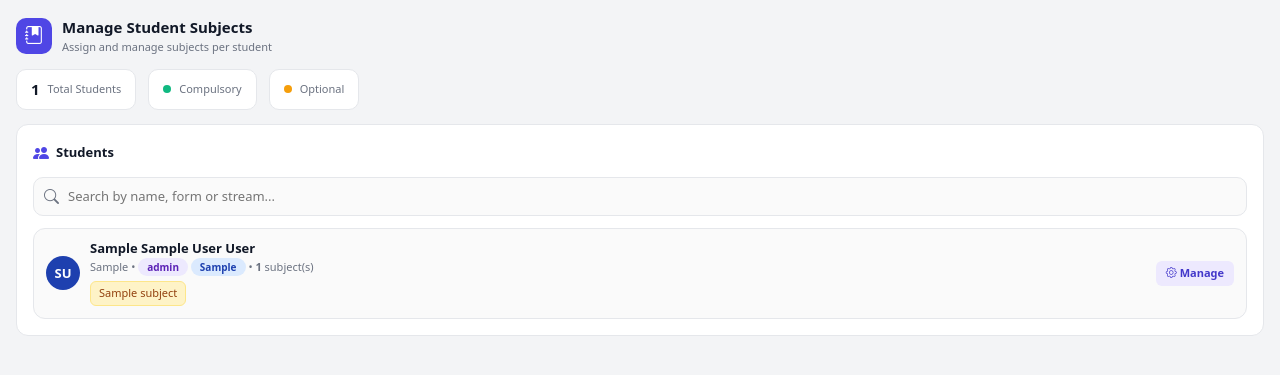
After one commit to kizenga11/kitukutu, a PHP site: page /admin/manage_student_subjects.php in a window 1280 px wide. The commit adds this page. Shown: the top 375 px of the page. Run offline with PHP 8.4, Linux system fonts and the light colour scheme; the visitor is signed in with stand-in values (Sample User, id 1); tables that the repository leaves empty or names only in its code hold one stand-in row (values such as "Sample post").

Commit message:
feat: add subject add/remove for students with compulsory protection

```diff
--- a/admin/dashboard.php
+++ b/admin/dashboard.php
@@ -78,6 +78,7 @@ $recent_announcements = mysqli_query($conn, "SELECT title, content, type, create
                 <li><a href="manage_staff.php" target="mainFrame"><i class="bi bi-person-badge-fill"></i> Manage Staff</a></li>
                 <li><a href="add_teacher.php" target="mainFrame"><i class="bi bi-person-badge"></i> Add Teacher</a></li>
                 <li><a href="add_student.php" target="mainFrame"><i class="bi bi-people"></i> Students</a></li>
+                <li><a href="manage_student_subjects.php" target="mainFrame"><i class="bi bi-journal-bookmark-fill"></i> Student Subjects</a></li>
                 <li><a href="admissions.php" target="mainFrame"><i class="bi bi-journal-check"></i> Admissions</a></li>
             </ul>
         </li>
--- /dev/null
+++ b/admin/manage_student_subjects.php
@@ -0,0 +1,489 @@
+<?php
+session_start();
+include "../includes/config.php";
+
+if (!isset($_SESSION['admin_id'])) {
+    header("Location: ../login.php");
+    exit();
+}
+
+$admin_id = $_SESSION['admin_id'];
+$check = mysqli_query($conn, "SELECT role FROM admins WHERE id='$admin_id'");
+$data = mysqli_fetch_assoc($check);
+if (($data['role'] ?? '') != 'admin') {
+    session_destroy();
+    header("Location: ../login.php");
+    exit();
+}
+
+/* ── Handle add/update subjects (optional only) ── */
+if (isset($_POST['save_subjects'])) {
+    $sid = intval($_POST['student_id']);
+    // Get student stream
+    $stu = mysqli_fetch_assoc(mysqli_query($conn, "SELECT stream FROM students WHERE id='$sid'"));
+    $stream = $stu ? mysqli_real_escape_string($conn, $stu['stream']) : 'General';
+
+    // Force-compulsory: always keep all compulsory subjects for this stream
+    $comp = mysqli_query($conn, "SELECT id FROM subjects WHERE LOWER(stream)=LOWER('$stream') AND LOWER(category)='compulsory'");
+    $comp_ids = [0]; // 0 won't match any real subject_id
+    while ($c = mysqli_fetch_assoc($comp)) $comp_ids[] = intval($c['id']);
+
+    $new_ids = $_POST['subjects'] ?? [];
+    $new_ids = array_map('intval', $new_ids);
+    $new_ids = array_unique(array_merge($new_ids, $comp_ids));
+
+    // Get current subject IDs for this student
+    $cur = mysqli_query($conn, "SELECT subject_id FROM student_subjects WHERE student_id='$sid'");
+    $cur_ids = [0];
+    while ($r = mysqli_fetch_assoc($cur)) $cur_ids[] = intval($r['subject_id']);
+
+    // Remove optional subjects that were unchecked
+    $to_remove = array_diff($cur_ids, $new_ids);
+    foreach ($to_remove as $subj_id) {
+        if ($subj_id > 0) {
+            mysqli_query($conn, "DELETE FROM student_subjects WHERE student_id='$sid' AND subject_id='$subj_id'");
+        }
+    }
+
+    // Add optional subjects that were newly checked
+    $to_add = array_diff($new_ids, $cur_ids);
+    foreach ($to_add as $subj_id) {
+        if ($subj_id > 0) {
+            mysqli_query($conn, "INSERT IGNORE INTO student_subjects(student_id,subject_id) VALUES('$sid','$subj_id')");
+        }
+    }
+
+    $count_removed = max(0, count($to_remove) - 1); // -1 for the dummy 0
+    $count_added = max(0, count($to_add) - 1);
+    $msg = "Subjects updated.";
+    if ($count_added) $msg .= " $count_added added.";
+    if ($count_removed) $msg .= " $count_removed removed.";
+    $_SESSION['flash'] = ['type'=>'success','msg'=>$msg];
+    header("Location: manage_student_subjects.php"); exit();
+}
+
+/* ── Handle remove single subject via AJAX (optional only) ── */
+if (isset($_POST['remove_single_subject'])) {
+    header('Content-Type: application/json');
+    $sid = intval($_POST['student_id']);
+    $subj_id = intval($_POST['subject_id']);
+    // Check if subject is compulsory
+    $chk = mysqli_fetch_assoc(mysqli_query($conn, "SELECT category FROM subjects WHERE id='$subj_id'"));
+    if ($chk && strtolower($chk['category']) === 'compulsory') {
+        echo json_encode(['success' => false, 'error' => 'Compulsory subjects cannot be removed.']);
+        exit();
+    }
+    if ($sid && $subj_id) {
+        mysqli_query($conn, "DELETE FROM student_subjects WHERE student_id='$sid' AND subject_id='$subj_id'");
+        echo json_encode(['success' => true]);
+    } else {
+        echo json_encode(['success' => false, 'error' => 'Invalid IDs']);
+    }
+    exit();
+}
+
+$flash = $_SESSION['flash'] ?? null; unset($_SESSION['flash']);
+
+/* ── All students ── */
+$students_q = mysqli_query($conn, "SELECT s.*,
+    (SELECT GROUP_CONCAT(sub.subject_name SEPARATOR ', ') FROM student_subjects ss JOIN subjects sub ON sub.id=ss.subject_id WHERE ss.student_id=s.id ORDER BY sub.subject_name) AS subjects_list,
+    (SELECT COUNT(*) FROM student_subjects ss WHERE ss.student_id=s.id) AS subj_count
+    FROM students s ORDER BY s.first_name, s.last_name");
+$students = [];
+while ($r = mysqli_fetch_assoc($students_q)) $students[] = $r;
+
+/* ── All subjects grouped by stream for modals ── */
+$subjects_gen = mysqli_query($conn, "SELECT * FROM subjects WHERE stream='General' ORDER BY category, subject_name");
+$subjects_voc = mysqli_query($conn, "SELECT * FROM subjects WHERE stream='Vocational' ORDER BY category, subject_name");
+$all_subjects = ['General'=>[], 'Vocational'=>[]];
+while ($r = mysqli_fetch_assoc($subjects_gen)) $all_subjects['General'][] = $r;
+while ($r = mysqli_fetch_assoc($subjects_voc)) $all_subjects['Vocational'][] = $r;
+?>
+<!DOCTYPE html>
+<html lang="en">
+<head>
+<meta charset="UTF-8">
+<meta name="viewport" content="width=device-width, initial-scale=1, viewport-fit=cover">
+<title>Manage Student Subjects</title>
+<link href="https://cdn.jsdelivr.net/npm/bootstrap@5.3.2/dist/css/bootstrap.min.css" rel="stylesheet">
+<link href="https://cdn.jsdelivr.net/npm/bootstrap-icons@1.11.3/font/bootstrap-icons.min.css" rel="stylesheet">
+<style>
+:root{
+  --primary:#4f46e5;--primary-light:#ede9fe;--primary-dark:#4338ca;
+  --success:#10b981;--danger:#ef4444;--warn:#f59e0b;
+  --bg:#f3f4f6;--card:#fff;--border:#e5e7eb;--text:#111827;--muted:#6b7280;
+  --radius:12px;
+}
+*{box-sizing:border-box;margin:0;padding:0;}
+body{background:var(--bg);font-family:system-ui,-apple-system,sans-serif;color:var(--text);padding:16px;}
+
+/* Toast */
+.toast-wrap{position:fixed;top:14px;left:50%;transform:translateX(-50%);z-index:9999;}
+.toast-msg{background:var(--success);color:#fff;padding:9px 22px;border-radius:30px;font-size:13px;font-weight:600;box-shadow:0 4px 16px rgba(16,185,129,.3);white-space:nowrap;animation:fadeUp .3s ease;}
+.toast-msg.err{background:var(--danger);}
+@keyframes fadeUp{from{opacity:0;transform:translateY(8px)}to{opacity:1;transform:translateY(0)}}
+
+/* Section header */
+.sec-hdr{font-size:13px;font-weight:700;color:var(--text);margin-bottom:12px;display:flex;align-items:center;gap:7px;}
+.sec-hdr i{font-size:16px;color:var(--primary);}
+
+/* Panel */
+.panel{background:var(--card);border:1px solid var(--border);border-radius:var(--radius);padding:16px;margin-bottom:14px;}
+
+/* Search */
+.search-wrap{position:relative;margin-bottom:12px;}
+.search-wrap i{position:absolute;left:11px;top:50%;transform:translateY(-50%);color:var(--muted);font-size:15px;}
+.search-input{width:100%;padding:9px 12px 9px 34px;border:1.5px solid var(--border);border-radius:10px;font-size:13px;background:#fafafa;outline:none;color:var(--text);transition:border-color .15s;}
+.search-input:focus{border-color:var(--primary);background:#fff;}
+
+/* Student row */
+.stu-row{
+  display:flex;align-items:center;gap:10px;
+  padding:10px 12px;border:1px solid var(--border);border-radius:var(--radius);
+  margin-bottom:6px;background:#fafafa;
+  transition:border-color .15s;
+}
+.stu-row:last-child{margin-bottom:0;}
+.stu-row:hover{border-color:#c4b5fd;background:#fff;}
+.stu-avatar{
+  width:34px;height:34px;border-radius:50%;flex-shrink:0;
+  display:flex;align-items:center;justify-content:center;
+  font-size:13px;font-weight:700;color:#fff;
+}
+.stu-body{flex:1;min-width:0;}
+.stu-body .sn{font-size:13px;font-weight:600;overflow:hidden;text-overflow:ellipsis;white-space:nowrap;}
+.stu-body .sm{font-size:11px;color:var(--muted);}
+.pill{font-size:10px;font-weight:700;padding:2px 9px;border-radius:20px;flex-shrink:0;}
+.pill-gen{background:#dbeafe;color:#1e40af;}
+.pill-voc{background:#fce7f3;color:#9d174d;}
+.pill-form{background:#ede9fe;color:#5b21b6;}
+
+/* Subject tags */
+.subj-tag{
+  display:inline-flex;align-items:center;gap:4px;
+  font-size:11px;padding:3px 8px;border-radius:6px;
+  margin:2px 3px 2px 0;
+}
+.subj-tag.comp{background:#ecfdf5;color:#065f46;border:1px solid #a7f3d0;}
+.subj-tag.opt{background:#fef3c7;color:#92400e;border:1px solid #fde68a;}
+
+/* Modal subject list */
+.subj-item{
+  display:flex;align-items:center;gap:8px;
+  padding:7px 10px;border:1px solid var(--border);border-radius:8px;
+  margin-bottom:5px;cursor:pointer;font-size:13px;
+  transition:border-color .12s,background .12s;
+}
+.subj-item:hover{border-color:var(--primary);background:var(--primary-light);}
+.subj-item.disabled{opacity:.6;cursor:not-allowed;}
+.subj-item.disabled:hover{border-color:var(--border);background:transparent;}
+.subj-item input{accent-color:var(--primary);width:16px;height:16px;}
+.subj-item .badge{font-size:9px;padding:2px 6px;border-radius:4px;}
+.subj-item .badge-comp{background:#d1fae5;color:#065f46;}
+.subj-item .badge-opt{background:#fef3c7;color:#92400e;}
+.btn-remove-subj{
+  width:22px;height:22px;border:none;border-radius:6px;background:#fee2e2;color:#dc2626;
+  font-size:13px;cursor:pointer;display:flex;align-items:center;justify-content:center;
+  flex-shrink:0;transition:background .12s;
+}
+.btn-remove-subj:hover{background:#fecaca;}
+.btn-remove-subj:disabled{opacity:.5;cursor:not-allowed;}
+
+.btn-sm-subj{
+  padding:4px 10px;border:none;border-radius:6px;font-size:11px;font-weight:600;
+  cursor:pointer;transition:background .12s;
+}
+.btn-remove{background:#fee2e2;color:#dc2626;}
+.btn-remove:hover{background:#fecaca;}
+.btn-manage{background:var(--primary-light);color:var(--primary-dark);}
+.btn-manage:hover{background:#ddd6fe;}
+
+.empty-state{text-align:center;padding:40px 16px;color:var(--muted);}
+.empty-state i{font-size:2.5rem;display:block;margin-bottom:8px;opacity:.3;}
+
+/* Stats bar */
+.stats{display:flex;gap:12px;flex-wrap:wrap;margin-bottom:14px;}
+.stat-item{background:var(--card);border:1px solid var(--border);border-radius:10px;padding:8px 14px;display:flex;align-items:center;gap:8px;}
+.stat-item .n{font-weight:700;font-size:15px;}
+.stat-item .l{font-size:11px;color:var(--muted);}
+
+@media(max-width:600px){
+  body{padding:10px;}
+  .panel{padding:12px;}
+  .subj-tag{font-size:10px;padding:2px 6px;}
+}
+</style>
+</head>
+<body>
+
+<?php if ($flash): ?>
+<div class="toast-wrap" id="toast">
+  <div class="toast-msg <?= $flash['type']==='err'?'err':'' ?>">
+    <?= $flash['type']==='success' ? '✓' : '✕' ?> <?= htmlspecialchars($flash['msg']) ?>
+  </div>
+</div>
+<script>setTimeout(()=>{const t=document.getElementById('toast');if(t)t.style.display='none'},3000)</script>
+<?php endif; ?>
+
+<!-- Header -->
+<div style="display:flex;align-items:center;justify-content:space-between;margin-bottom:14px;flex-wrap:wrap;gap:8px;">
+  <div style="display:flex;align-items:center;gap:10px;">
+    <div style="width:36px;height:36px;border-radius:10px;background:var(--primary);display:flex;align-items:center;justify-content:center;color:#fff;font-size:18px;flex-shrink:0">
+      <i class="bi bi-journal-bookmark-fill"></i>
+    </div>
+    <div>
+      <div style="font-weight:800;font-size:15px">Manage Student Subjects</div>
+      <div style="font-size:11px;color:var(--muted)">Assign and manage subjects per student</div>
+    </div>
+  </div>
+</div>
+
+<!-- Stats -->
+<div class="stats">
+  <div class="stat-item"><span class="n"><?= count($students) ?></span><span class="l">Total Students</span></div>
+  <div class="stat-item">
+    <span style="width:8px;height:8px;border-radius:50%;background:var(--success);flex-shrink:0;"></span>
+    <span class="l">Compulsory</span>
+  </div>
+  <div class="stat-item">
+    <span style="width:8px;height:8px;border-radius:50%;background:var(--warn);flex-shrink:0;"></span>
+    <span class="l">Optional</span>
+  </div>
+</div>
+
+<div class="panel">
+  <div class="sec-hdr"><i class="bi bi-people-fill"></i> Students</div>
+
+  <!-- Search -->
+  <div class="search-wrap">
+    <i class="bi bi-search"></i>
+    <input type="text" class="search-input" id="searchInput" placeholder="Search by name, form or stream...">
+  </div>
+
+  <!-- Student list -->
+  <div id="studentList">
+    <?php if (empty($students)): ?>
+    <div class="empty-state"><i class="bi bi-people"></i><p>No students registered.</p></div>
+    <?php else: ?>
+    <?php foreach ($students as $row):
+      $name = trim($row['first_name'].' '.($row['second_name'] ? $row['second_name'].' ' : '').$row['last_name']);
+      $init = strtoupper(substr($row['first_name'],0,1).substr($row['last_name'],0,1));
+      $is_voc = strtolower($row['stream']) === 'vocational';
+      $av_bg  = $is_voc ? '#9d174d' : '#1e40af';
+      $form_label = str_replace('Form ', 'F. ', $row['form_level'] ?? '');
+      $subj_text = $row['subjects_list'] ?: '—';
+    ?>
+    <div class="stu-row" data-search="<?= strtolower(htmlspecialchars($name.' '.$row['sex'].' '.$row['stream'].' '.($row['form_level']??''))) ?>">
+      <div class="stu-avatar" style="background:<?= $av_bg ?>"><?= $init ?></div>
+      <div class="stu-body">
+        <div class="sn"><?= htmlspecialchars($name) ?></div>
+        <div class="sm" style="margin-bottom:4px;">
+          <?= htmlspecialchars($row['sex']) ?> &bull;
+          <span class="pill pill-form"><?= $form_label ?></span>
+          <span class="pill <?= $is_voc ? 'pill-voc' : 'pill-gen' ?>"><?= htmlspecialchars($row['stream']) ?></span>
+          &bull; <strong><?= $row['subj_count'] ?></strong> subject(s)
+        </div>
+        <div>
+          <?php if ($row['subjects_list']): ?>
+            <?php
+            $subj_parts = explode(', ', $row['subjects_list']);
+            foreach ($subj_parts as $subj_name):
+              // Determine if compulsory or optional
+              $stream_esc = mysqli_real_escape_string($conn, $row['stream']);
+              $sn_esc = mysqli_real_escape_string($conn, trim($subj_name));
+              $cat_q = mysqli_query($conn, "SELECT category FROM subjects WHERE subject_name='$sn_esc' AND stream='$stream_esc' LIMIT 1");
+              $cat_r = mysqli_fetch_assoc($cat_q);
+              $is_comp = $cat_r && strtolower($cat_r['category']) === 'compulsory';
+            ?>
+            <span class="subj-tag <?= $is_comp ? 'comp' : 'opt' ?>">
+              <?= htmlspecialchars(trim($subj_name)) ?>
+            </span>
+            <?php endforeach; ?>
+          <?php else: ?>
+          <span style="font-size:11px;color:var(--muted);font-style:italic;">No subjects assigned</span>
+          <?php endif; ?>
+        </div>
+      </div>
+      <button class="btn-sm-subj btn-manage" onclick="openModal(<?= $row['id'] ?>, '<?= htmlspecialchars(addslashes($name)) ?>', '<?= $row['stream'] ?>')">
+        <i class="bi bi-gear"></i> Manage
+      </button>
+    </div>
+    <?php endforeach; ?>
+    <?php endif; ?>
+  </div>
+</div>
+
+<!-- Manage Subjects Modal -->
+<div class="modal-backdrop-custom" id="subjectModal">
+  <div class="modal-inner">
+    <div style="display:flex;align-items:center;justify-content:space-between;margin-bottom:14px;">
+      <div>
+        <div style="font-weight:700;font-size:15px;" id="modalTitle">Manage Subjects</div>
+        <div style="font-size:11px;color:var(--muted);" id="modalStream"></div>
+      </div>
+      <button onclick="closeModal()" style="width:32px;height:32px;border-radius:8px;border:1px solid var(--border);background:var(--card);cursor:pointer;display:flex;align-items:center;justify-content:center;font-size:16px;">
+        <i class="bi bi-x"></i>
+      </button>
+    </div>
+
+    <form method="POST" id="subjectForm">
+      <input type="hidden" name="student_id" id="modalStudentId">
+      <input type="hidden" name="save_subjects" value="1">
+
+      <!-- Compulsory subjects -->
+      <div style="font-size:12px;font-weight:600;color:var(--muted);margin-bottom:6px;display:flex;align-items:center;gap:6px;">
+        <span style="width:8px;height:8px;border-radius:50%;background:var(--success);flex-shrink:0;"></span>
+        Compulsory Subjects
+      </div>
+      <div id="compulsorySubjects" style="margin-bottom:12px;"></div>
+
+      <!-- Optional subjects -->
+      <div style="font-size:12px;font-weight:600;color:var(--muted);margin-bottom:6px;display:flex;align-items:center;gap:6px;">
+        <span style="width:8px;height:8px;border-radius:50%;background:var(--warn);flex-shrink:0;"></span>
+        Optional Subjects
+      </div>
+      <div id="optionalSubjects" style="margin-bottom:16px;"></div>
+
+      <div style="display:flex;gap:8px;">
+        <button type="button" onclick="closeModal()" style="flex:1;padding:10px;border:1.5px solid var(--border);border-radius:10px;background:var(--card);font-size:13px;font-weight:600;cursor:pointer;">Cancel</button>
+        <button type="submit" style="flex:2;padding:10px;border:none;border-radius:10px;background:var(--primary);color:#fff;font-size:13px;font-weight:700;cursor:pointer;display:flex;align-items:center;justify-content:center;gap:6px;">
+          <i class="bi bi-check-lg"></i> Save Changes
+        </button>
+      </div>
+    </form>
+  </div>
+</div>
+
+<style>
+.modal-backdrop-custom{
+  position:fixed;inset:0;background:rgba(0,0,0,.45);z-index:1050;
+  display:none;align-items:center;justify-content:center;padding:16px;
+}
+.modal-backdrop-custom.show{display:flex;}
+.modal-inner{background:var(--card);border-radius:var(--radius);padding:20px;max-width:480px;width:100%;max-height:90vh;overflow-y:auto;}
+</style>
+
+<script>
+/* ── Search ── */
+document.getElementById('searchInput').addEventListener('input', function(){
+  const q = this.value.toLowerCase();
+  document.querySelectorAll('.stu-row').forEach(row => {
+    row.style.display = row.dataset.search.includes(q) ? '' : 'none';
+  });
+});
+
+/* ── Modal ── */
+const subjectsData = {
+  General: <?= json_encode($all_subjects['General']) ?>,
+  Vocational: <?= json_encode($all_subjects['Vocational']) ?>
+};
+
+function openModal(studentId, studentName, stream) {
+  document.getElementById('modalStudentId').value = studentId;
+  document.getElementById('modalTitle').textContent = studentName;
+  document.getElementById('modalStream').textContent = stream + ' Stream';
+
+  // Fetch current subjects for this student
+  fetch('get_student_subjects.php?student_id=' + studentId)
+    .then(r => r.json())
+    .then(data => {
+      const currentIds = data.subjects || [];
+      const subjects = subjectsData[stream] || [];
+
+      const compDiv = document.getElementById('compulsorySubjects');
+      const optDiv = document.getElementById('optionalSubjects');
+      compDiv.innerHTML = '';
+      optDiv.innerHTML = '';
+
+      subjects.forEach(sub => {
+        const isComp = sub.category.toLowerCase() === 'compulsory';
+        const checked = currentIds.includes(sub.id);
+        const div = document.createElement('div');
+        div.className = 'subj-item' + (isComp ? ' disabled' : '');
+
+        const cb = document.createElement('input');
+        cb.type = 'checkbox';
+        cb.name = 'subjects[]';
+        cb.value = sub.id;
+        cb.checked = checked || isComp;
+        if (isComp) cb.disabled = true;
+
+        const label = document.createElement('span');
+        label.style.flex = '1';
+        label.textContent = sub.subject_name;
+
+        const badge = document.createElement('span');
+        badge.className = 'badge ' + (isComp ? 'badge-comp' : 'badge-opt');
+        badge.textContent = isComp ? 'Compulsory' : 'Optional';
+
+        div.appendChild(cb);
+        div.appendChild(label);
+        div.appendChild(badge);
+
+        // Add remove button for already-assigned optional subjects only
+        if (checked && !isComp) {
+          const rmBtn = document.createElement('button');
+          rmBtn.type = 'button';
+          rmBtn.className = 'btn-remove-subj';
+          rmBtn.innerHTML = '<i class="bi bi-x"></i>';
+          rmBtn.title = 'Remove this subject';
+          rmBtn.setAttribute('onclick', 'removeSingleSubject(' + studentId + ', ' + sub.id + ', this)');
+          div.appendChild(rmBtn);
+        }
+
+        if (isComp) {
+          compDiv.appendChild(div);
+        } else {
+          optDiv.appendChild(div);
+        }
+      });
+    });
+
+  document.getElementById('subjectModal').classList.add('show');
+}
+
+function closeModal() {
+  document.getElementById('subjectModal').classList.remove('show');
+}
+
+function removeSingleSubject(studentId, subjectId, btn) {
+  if (!confirm('Remove this subject from the student?')) return;
+
+  // Disable button & show loading
+  btn.disabled = true;
+  btn.innerHTML = '<i class="bi bi-hourglass"></i>';
+
+  fetch('manage_student_subjects.php', {
+    method: 'POST',
+    headers: {'Content-Type': 'application/x-www-form-urlencoded'},
+    body: 'remove_single_subject=1&student_id=' + studentId + '&subject_id=' + subjectId
+  })
+  .then(r => r.json())
+  .then(data => {
+    if (data.success) {
+      // Uncheck the checkbox
+      const item = btn.closest('.subj-item');
+      const cb = item.querySelector('input[type="checkbox"]');
+      if (cb) cb.checked = false;
+      // Remove the button itself
+      btn.remove();
+    } else {
+      alert('Failed to remove subject.');
+      btn.disabled = false;
+      btn.innerHTML = '<i class="bi bi-x"></i>';
+    }
+  })
+  .catch(() => {
+    alert('Network error.');
+    btn.disabled = false;
+    btn.innerHTML = '<i class="bi bi-x"></i>';
+  });
+}
+
+document.getElementById('subjectModal').addEventListener('click', function(e) {
+  if (e.target === this) closeModal();
+});
+</script>
+
+</body>
+</html>
--- a/teacher/enter_marks.php
+++ b/teacher/enter_marks.php
@@ -321,7 +321,7 @@ inputs.forEach((inp, idx) => {
         styleInput(this);
         checkChanged(this);
         updateProgress();
-        if ((v.length >= 2 && v !== 'A') || v === 'A') {
+        if ((v.length >= 2 && v !== 'A' && v !== '10') || v === 'A' || v.length >= 3) {
             const next = inputs[idx + 1];
             if (next) { next.focus(); next.select(); }
         }
```
Also changed, not shown: admin/get_student_subjects.php (added, +23 -0 lines).
